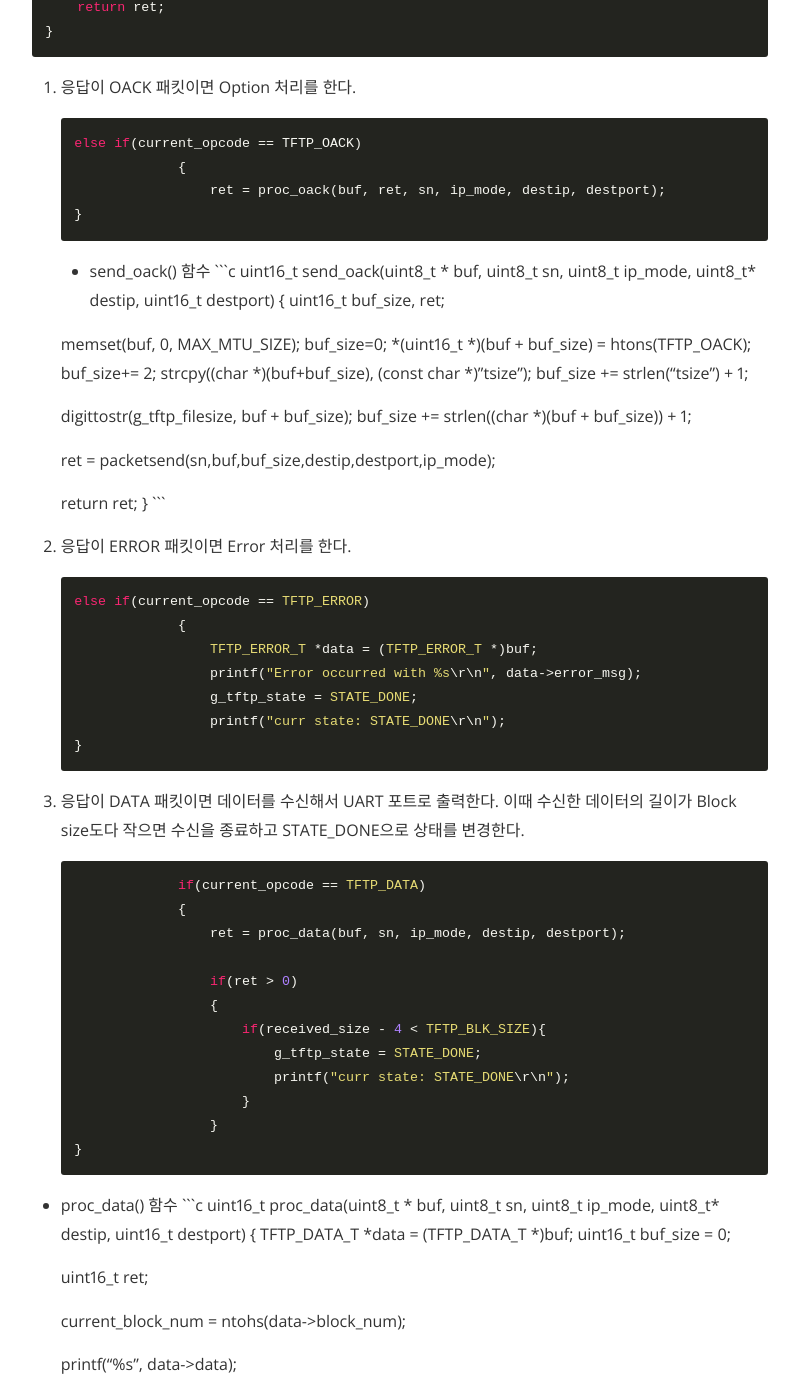
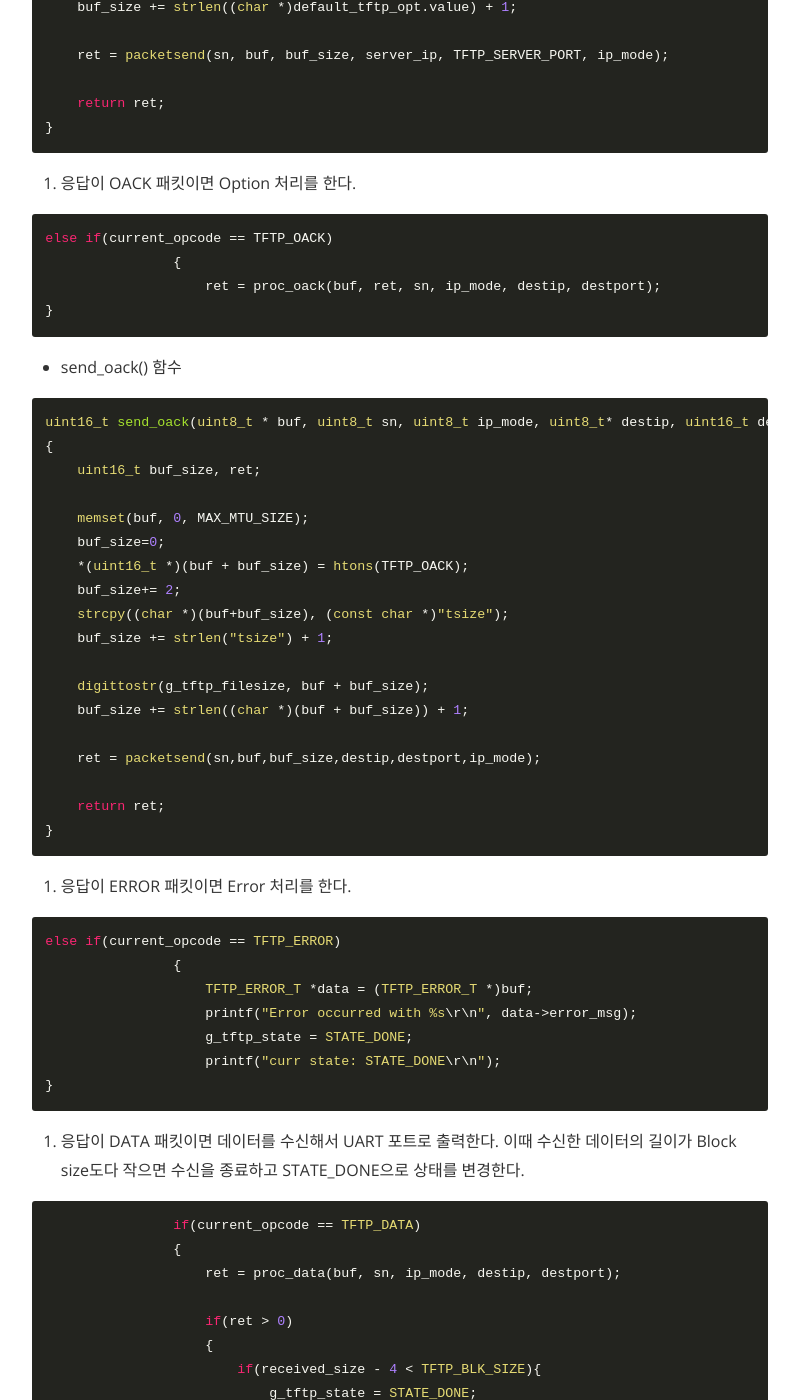
Before and after one commit to javakys/javakys.github.io, a Jekyll site: the page built from _posts/2019-5-6-How-to-implement-simple-tftp-client-with-STM32F103-and-W6100.md, in a window 1280 px wide and 1400 px high, scrolled down 3248 px. Shown: the whole window, without its empty margins (240-1039 px from the left). Built offline with Jekyll 4.4.1, drawn with Linux system fonts in a browser that asks for light colours; nearby versions of some CDN libraries; comment, search, counter and statistics services are not loaded; some of the changed text lies outside the part shown.

````diff
--- a/_posts/2019-5-6-How-to-implement-simple-tftp-client-with-STM32F103-and-W6100.md
+++ b/_posts/2019-5-6-How-to-implement-simple-tftp-client-with-STM32F103-and-W6100.md
@@ -40,6 +40,7 @@ TFTP 통신에서 주고 받는 명령 또는 응답의 메시지 구조는 아
 
 ## Simple TFTP Client의 코드 구성 ##
 1. UDP 소켓 생성
+
 ```c
     case SOCK_CLOSED:
         socketcreate(sn, TFTP_TEMP_PORT, ip_mode);
@@ -48,6 +49,7 @@ printf("%d:Opened, UDP loopback, port [%d] as %s\r\n", sn, TFTP_TEMP_PORT, get_m
 ```
 
 2. RRQ 패킷 전송으로 TFTP 세션 개시
+
 ```c
     case SOCK_UDP:
         switch(g_tftp_state)
@@ -60,10 +62,11 @@ printf("%d:Opened, UDP loopback, port [%d] as %s\r\n", sn, TFTP_TEMP_PORT, get_m
                 printf("curr state: STATE_RRQ\r\n");
                 g_tftp_state = STATE_RRQ;
             }
+        break;
+```
 
-break;
-```
 * send_rrq() 함수
+
 ```c
 uint16_t send_rrq(uint8_t * buf, uint8_t* filename, uint8_t sn, uint8_t* server_ip, uint8_t ip_mode)
 {
@@ -88,13 +91,16 @@ uint16_t send_rrq(uint8_t * buf, uint8_t* filename, uint8_t sn, uint8_t* server_
 ```
 
 3. 응답이 OACK 패킷이면 Option 처리를 한다.
+
 ```c
 else if(current_opcode == TFTP_OACK)
                 {
                     ret = proc_oack(buf, ret, sn, ip_mode, destip, destport);
 }
 ```
+
 * send_oack() 함수
+
 ```c
 uint16_t send_oack(uint8_t * buf, uint8_t sn, uint8_t ip_mode, uint8_t* destip, uint16_t destport)
 {
@@ -117,6 +123,7 @@ uint16_t send_oack(uint8_t * buf, uint8_t sn, uint8_t ip_mode, uint8_t* destip,
 ```
 
 4. 응답이 ERROR 패킷이면 Error 처리를 한다.
+
 ```c
 else if(current_opcode == TFTP_ERROR)
                 {
@@ -128,6 +135,7 @@ else if(current_opcode == TFTP_ERROR)
 ```
 
 5. 응답이 DATA 패킷이면 데이터를 수신해서 UART 포트로 출력한다. 이때 수신한 데이터의 길이가 Block size도다 작으면 수신을 종료하고 STATE_DONE으로 상태를 변경한다.
+
 ```c
                 if(current_opcode == TFTP_DATA)
                 {
@@ -144,6 +152,7 @@ else if(current_opcode == TFTP_ERROR)
 ```
 
 * proc_data() 함수
+
 ```c
 uint16_t proc_data(uint8_t * buf, uint8_t sn, uint8_t ip_mode, uint8_t* destip, uint16_t destport)
 {
````
